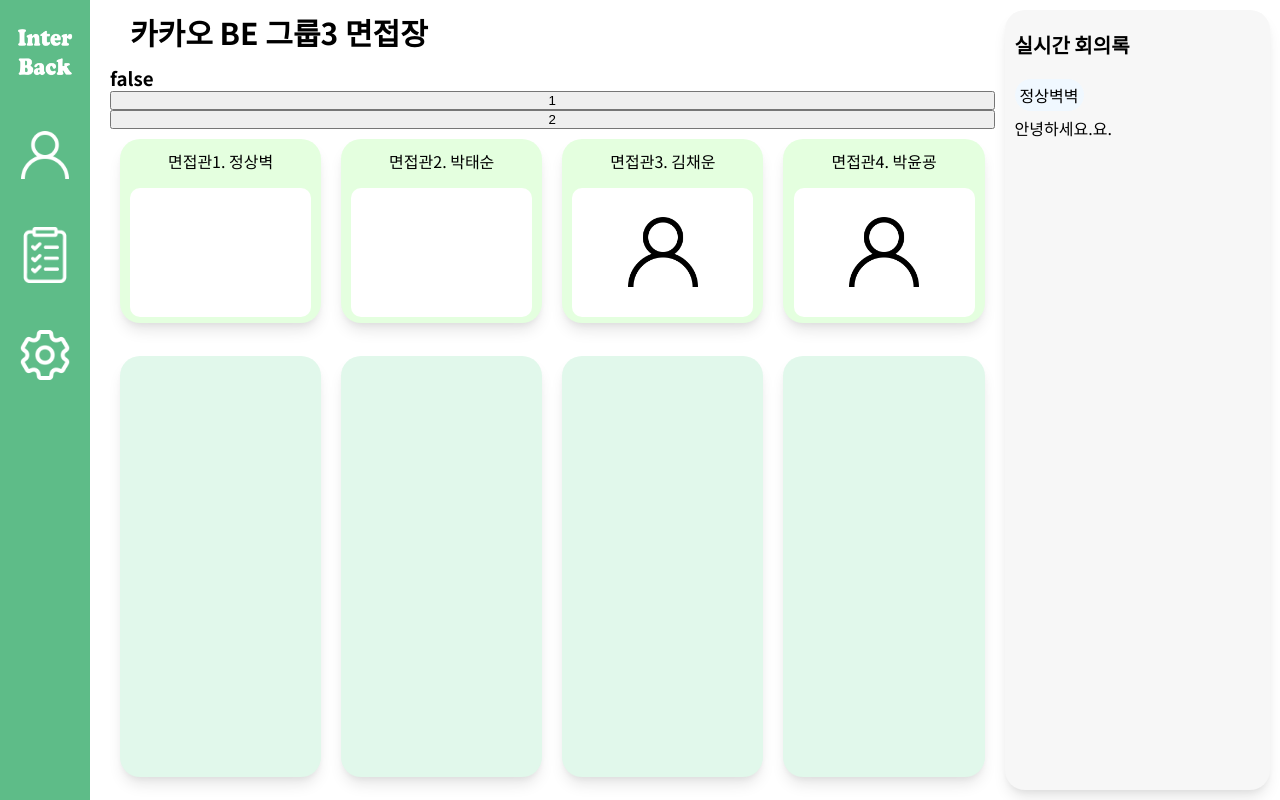
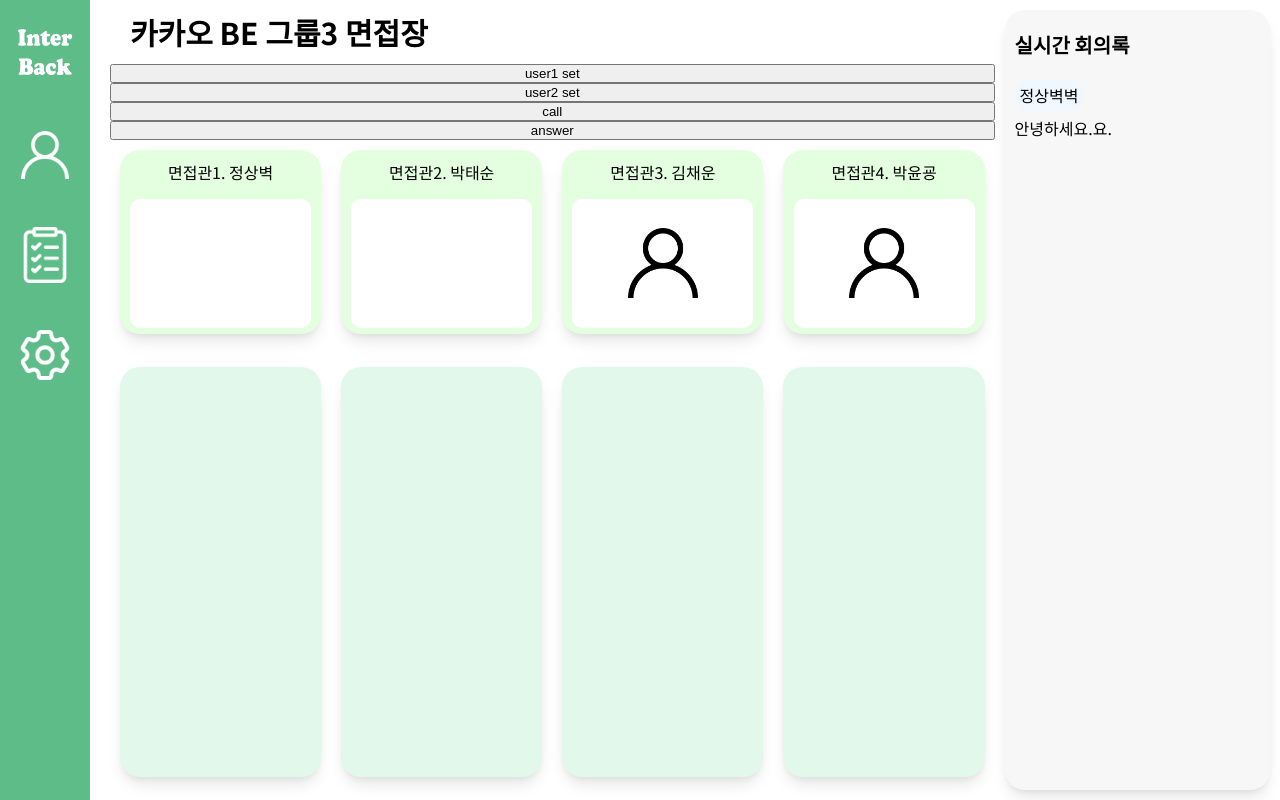
Before and after one commit to JeongSangByuk/InterBack_FE, a Vue app in the folder vue_test/: page /interview-room in a window 1280 px wide. Built offline with nearby package versions, Linux system fonts and the light colour scheme; no server answers.

Commit message:
[TEST] video 2 connection

```diff
--- a/vue_test/src/views/2_pages/InterviewRoom.vue
+++ b/vue_test/src/views/2_pages/InterviewRoom.vue
@@ -3,23 +3,33 @@
     <div class="video-container">
       <p class="video-container__title">카카오 BE 그룹3 면접장</p>
 
-      <h3>{{ this.receivingCall }}</h3>
+      <button type="button" class="btn btn-primary" @click="click1">
+        user1 set
+      </button>
 
-      <button type="button" class="btn btn-primary" @click="click1">1</button>
+      <button type="button" class="btn btn-primary" @click="click2">
+        user2 set
+      </button>
 
-      <button type="button" class="btn btn-primary" @click="click2">2</button>
+      <button type="button" class="btn btn-primary" @click="click3">
+        call
+      </button>
+
+      <button type="button" class="btn btn-primary" @click="click4">
+        answer
+      </button>
 
       <div class="interviwer-container">
         <div class="interviewer">
           <p class="interviewer__name">면접관1. 정상벽</p>
           <div class="interviewer__video">
-            <video id="localVideo" ref="localVideo" autoplay></video>
+            <video id="localVideo" ref="111" autoplay></video>
           </div>
         </div>
         <div class="interviewer">
           <p class="interviewer__name">면접관2. 박태순</p>
           <div class="interviewer__video">
-            <video id="remoteVideo" ref="remoteVideo" autoplay></video>
+            <video id="remoteVideo" ref="222" autoplay></video>
           </div>
         </div>
         <div class="interviewer">
@@ -77,14 +87,12 @@
   },
 
   methods: {
-    // testing
-
     connect() {
-      ws.onopen = function () {
+      ws.onopen = (event) => {
         console.log("Info: connection opened.");
       };
 
-      ws.onclose = function () {
+      ws.onclose = (event) => {
         console.log("Info: connection closed");
       };
 
@@ -94,24 +102,31 @@
         console.log(data.type);
 
         switch (data.type) {
+          // 소켓으로 caller의 연락을 받은 시점에 caller의 정보를 저장한다.
           case "caller":
-            console.log(data.signal);
             this.receivingCall = true;
             this.callerSignal = data.signal;
             this.caller = data.from;
+            break;
+
+          case "acceptCall":
+            // acceptCall을 받은 시점에서 caller와 callee를 연결.
+            peer1.signal(data.signal);
             break;
         }
       };
     },
 
     calling() {
+      // 최초 시작.
       peer1 = new Peer({
         initiator: true,
         trickle: false,
         stream: this.callerStream,
       });
 
-      // caller의 signaling data를 얻어 서버에 전송
+      // caller의 signaling data를 얻어 서버에 전송하여
+      // 소켓에 연결된 사람에게 쏴준다.
       peer1.on("signal", (data) => {
         socket.send(
           JSON.stringify({
@@ -124,31 +139,20 @@
       });
 
       peer1.on("stream", (stream) => {
-        this.$refs.remoteVideo.srcObject = stream;
-      });
-
-      ws.addEventListener("message", function (event) {
-        var data = JSON.parse(event.data);
-
-        switch (data.type) {
-          case "acceptCall":
-            console.log("acceptCall");
-            console.log(event.data);
-            peer1.signal(data.signal);
-            break;
-        }
+        this.$refs[this.oppoId].srcObject = stream;
       });
     },
 
+    // caller에게 요청을 받은 상태에서 connect answer을 보냄.
     answercall() {
-      //var remoteVideo = document.getElementById("remoteVideo");
-
+      // callee의  peer
       peer2 = new Peer({
         initiator: false,
         trickle: false,
         stream: this.callerStream,
       });
 
+      // callee의 정보를 caller에게 보냄.
       peer2.on("signal", (data) => {
         socket.send(
           JSON.stringify({
@@ -160,38 +164,52 @@
       });
 
       peer2.on("stream", (stream) => {
-        this.$refs.remoteVideo.srcObject = stream;
+        this.$refs[this.oppoId].srcObject = stream;
       });
 
+      // callee와 caller의 연결.
       peer2.signal(this.callerSignal);
     },
 
     click1() {
       this.myId = "111";
       this.oppoId = "222";
-      this.calling();
+
+      navigator.mediaDevices
+        .getUserMedia({
+          video: true,
+          audio: false,
+        })
+        .then((stream) => {
+          this.callerStream = stream;
+          this.$refs[this.myId].srcObject = stream;
+        });
     },
 
     click2() {
       this.myId = "222";
       this.oppoId = "111";
 
+      navigator.mediaDevices
+        .getUserMedia({
+          video: true,
+          audio: false,
+        })
+        .then((stream) => {
+          this.callerStream = stream;
+          this.$refs[this.myId].srcObject = stream;
+        });
+    },
+
+    click3() {
+      this.calling();
+    },
+    click4() {
       this.answercall();
     },
   },
   mounted() {
     this.connect();
-    //var localVideo = document.getElementById("localVideo");
-
-    navigator.mediaDevices
-      .getUserMedia({
-        video: true,
-        audio: false,
-      })
-      .then((stream) => {
-        this.callerStream = stream;
-        this.$refs.localVideo.srcObject = stream;
-      });
   },
 };
 </script>
```
